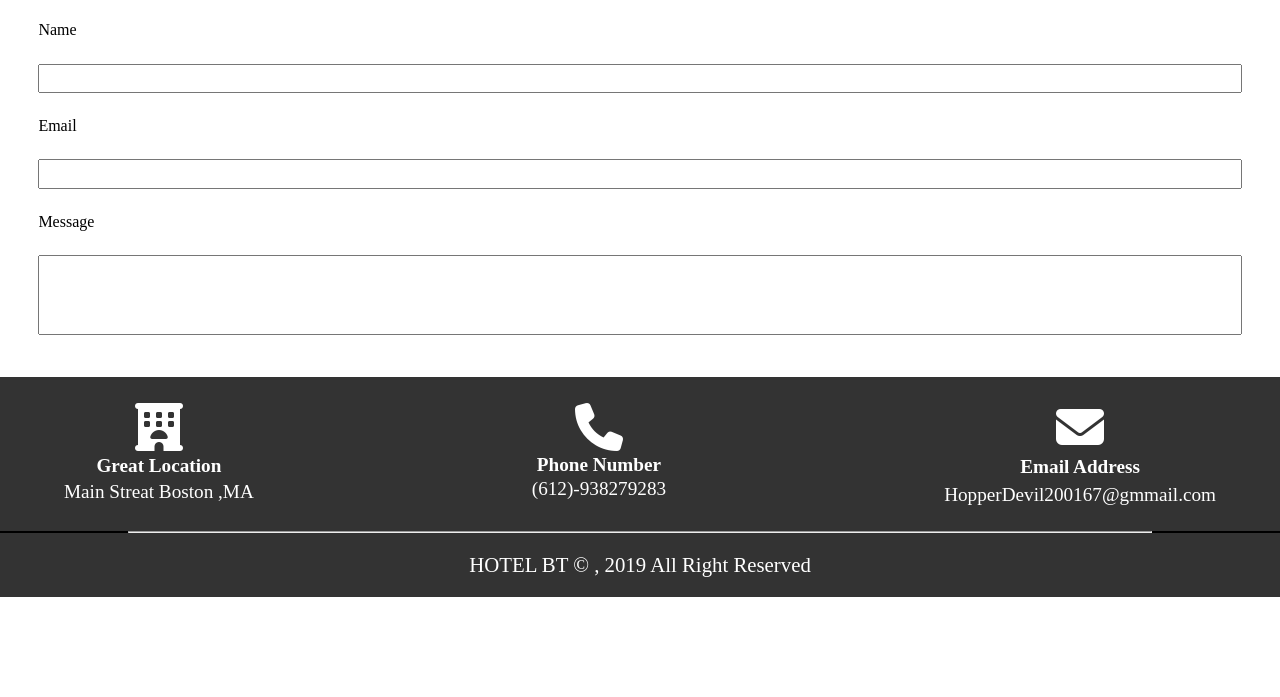
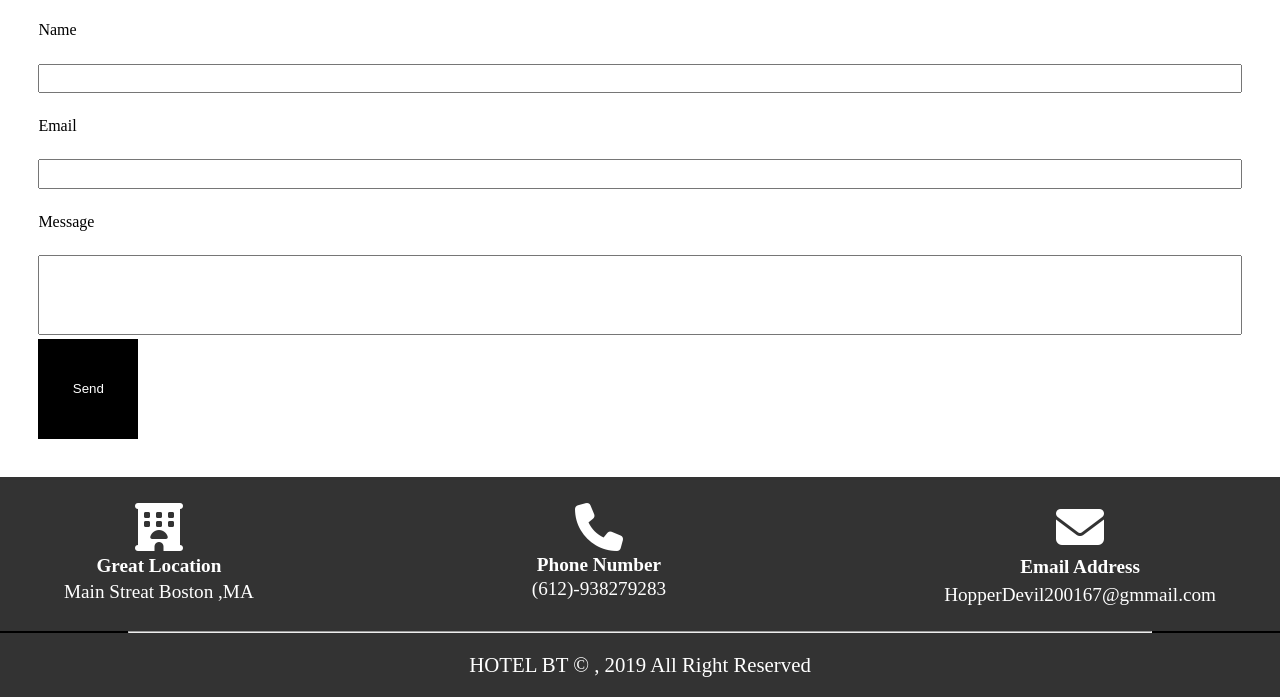
Before and after one commit to anna200167/HBT, a plain HTML site: page Contact.html in a window 1280 px wide. Shown: the part 206-903 px from the top of the page. Before the commit the page ends 803 px from the top, so only its background shows below. Drawn offline with Linux system fonts and the light colour scheme.

Commit message:
third Commit

```diff
--- a/Contact.css
+++ b/Contact.css
@@ -114,6 +114,7 @@ textarea{
 }
 textarea{
     height:5rem;
+    outline:none;
     resize:none;
 }
 /* Reach Us */
@@ -181,3 +182,12 @@ background: #000;
     font-size: 1.3rem;
     padding:20px;
 }
+/* Submit */
+button{
+    width:100px;
+    height:100px;
+    color:#fff;
+    border:none;
+    outline:none;
+    background-color: #000;
+}
--- a/Contact.html
+++ b/Contact.html
@@ -21,7 +21,7 @@
         </div>
     </nav>
     <div id="contact">
-        <form action="">
+        <form name="contact" method="POST" data-netlify="true">
             <h2><span class="og">Contact</span> Us</h2>
             <p>Please Fill Out The Form To Contact Us</p>
             <label for="Name">Name</label>
@@ -32,6 +32,9 @@
             <textarea>
 
             </textarea>
+            <p>
+                <button type="submit">Send</button>
+             </p>
         </form>
     </div>
     <div id="ReachUs">
```
